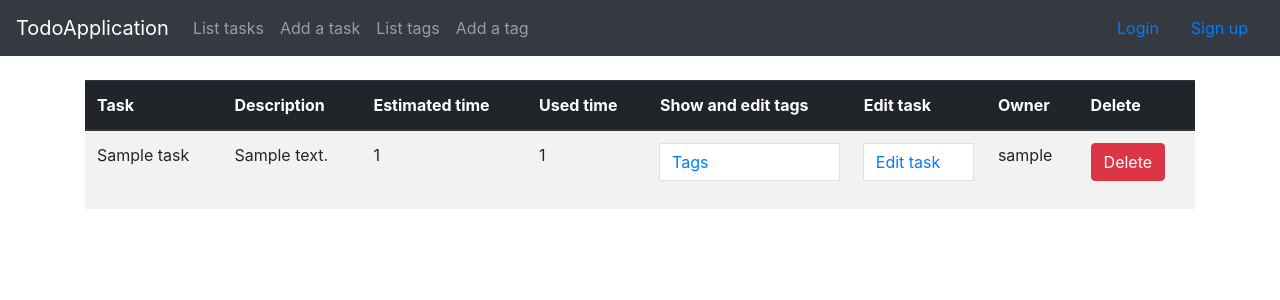
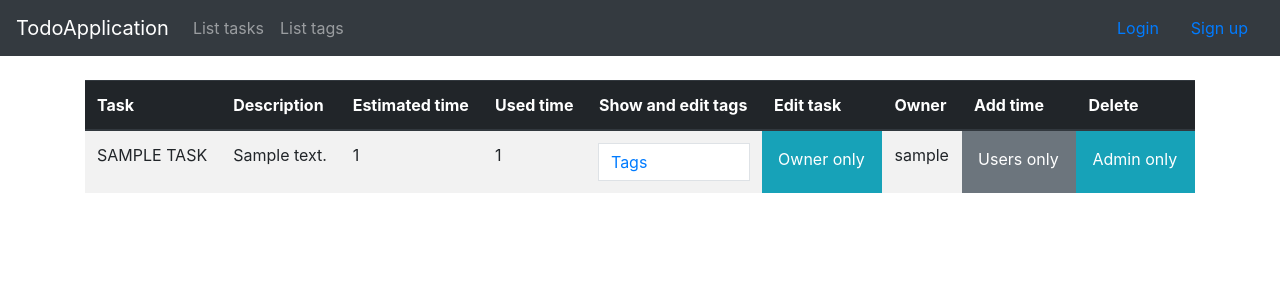
Before and after one commit to strajama/tsoha-todolist, a Flask app: page /tasks in a window 1280 px wide. Shown: the top 300 px of the page. Run offline with Flask 2, Linux system fonts and the light colour scheme; tables that the repository leaves empty hold one stand-in row (values such as "Sample post"); some libraries are stand-ins or nearby versions.

Commit message:
bootstrappia ja rajoitettu näkymiä ja toiminnallisuuksia käyttäjiltä sekä lisätty mahdollisuus lisätä aikaa nappia painamalla

```diff
--- a/application/tasks/forms.py
+++ b/application/tasks/forms.py
@@ -3,8 +3,8 @@ from wtforms import StringField, IntegerField, validators
 from application.tags.models import Tag
 
 class TaskForm(FlaskForm):
-    name = StringField('Task name', [validators.Length(min=2, max=144)])
-    description = StringField('Description', [validators.Length( max=1000)])
+    name = StringField('Task name', [validators.Length(min=2, max=30)])
+    description = StringField('Description', [validators.Length( max=60)])
     estimated_time = IntegerField('Estimated time', [validators.NumberRange(min=1, max=999)])
     used_time = IntegerField('Time used')
 
--- a/application/tasks/views.py
+++ b/application/tasks/views.py
@@ -41,8 +41,12 @@ def tasks_edit(task_id):
 @app.route("/tasks/edit/<task_id>/", methods=["POST"])
 @login_required
 def tasks_editor(task_id):
+
     form = TaskForm(request.form)
     task = Task.query.get(task_id)
+
+    if (current_user.id != task.account_id):
+        return redirect(url_for("tasks_index"))
 
     if form.name.data:
         if not form.validate():
@@ -63,13 +67,25 @@ def tasks_editor(task_id):
 
     return redirect(url_for("tasks_edit", task_id = task_id))
 
-@app.route("/tasks/<task_id>/", methods=["POST"])
+@app.route("/tasks/<task_id>/delete", methods=["POST"])
 @login_required
 def tasks_delete(task_id):
+    print('delete')
     task = Task.query.get(task_id)
 
     db.session.delete(task)
     db.session().commit()
+
+    return redirect(url_for("tasks_index"))
+
+@app.route("/tasks/<task_id>/", methods=["POST"])
+@login_required
+def tasks_addTime(task_id):
+    print('addtime')
+    task = Task.query.get(task_id)
+    task.used_time = task.used_time + 1
+
+    db.session.commit()
 
     return redirect(url_for("tasks_index"))
 
--- a/application/templates/layout.html
+++ b/application/templates/layout.html
@@ -18,14 +18,18 @@
               <a class="nav-link" href="{{ url_for('tasks_index') }}">List tasks</a>
             </li>
             <li class="nav-item">
-              <a class="nav-link" href="{{ url_for('tasks_form') }}">Add a task</a>
-            </li>
-            <li class="nav-item">
               <a class="nav-link" href="{{ url_for('tags_index') }}">List tags</a>
             </li>
-            <li class="nav-item">
-              <a class="nav-link" href="{{ url_for('tags_form') }}">Add a tag</a>
-            </li>
+            {% if current_user.is_authenticated %}
+              <li class="nav-item">
+                <a class="nav-link" href="{{ url_for('tasks_form') }} ">Add a task</a>
+              </li>
+              {% if current_user.role == 'admin' %}
+                <li class="nav-item">
+                  <a class="nav-link" href="{{ url_for('tags_form') }}">Add a tag</a>
+                </li>
+              {% endif %}
+            {% endif %}
           </ul>
           <div class="form-inline mt-2 mt-md-0">
             {% if current_user.is_authenticated %}
--- a/application/templates/tasks/list.html
+++ b/application/templates/tasks/list.html
@@ -10,22 +10,42 @@
     <th scope="col">Show and edit tags</th>
     <th scope="col">Edit task</th>
     <th scope="col">Owner</th>
+    <th scope="col">Add time</th>
     <th scope="col">Delete</th>
   </thead>
   {% for task in tasks %}
   <tr>
-    <td>{{ task.name }}</td>
+    <td class="text-uppercase">{{ task.name }}</td>
     <td>{{ task.description }}</td>
     <td>{{ task.estimated_time }}</td>
     <td>{{ task.used_time }}</td>
     <td><a class="page-link" href="{{ url_for('tasks_tagsget', task_id=task.id) }}">Tags</a></td>
-    <td><a class="page-link" href="{{ url_for('tasks_edit', task_id=task.id) }}">Edit task</a></td>
+    {% if task.account_id == current_user.id %}
+      <td>
+        <a class="page-link" href="{{ url_for('tasks_edit', task_id=task.id) }}">Edit task</a>
+      </td>
+    {% else %}
+      <td class="p-3 mb-2 bg-info text-white">Owner only</td>
+    {% endif %}
     <td>{{ task.username }}</td>
-    <td>
+    {% if current_user.is_authenticated %}
+      <td>
+        <form method="POST" class="form-group" action="{{ url_for('tasks_addTime', task_id=task.id) }}">
+          <input type="submit" class="btn btn-primary" value="Add time"/>
+        </form>
+      </td>
+    {% else %}
+      <td class="p-3 mb-2 bg-secondary text-white">Users only</td>
+    {% endif %}
+    {% if current_user.role == 'admin'%}
+      <td>
         <form method="POST" class="form-group" action="{{ url_for('tasks_delete', task_id=task.id) }}">
           <input type="submit" class="btn btn-danger" value="Delete"/>
         </form>
-    </td>
+      </td>
+    {% else %}
+      <td class="p-3 mb-2 bg-info text-white">Admin only</td>
+    {% endif %}
   </tr>
   {% endfor %}
 </table>
```
Also changed, not shown: application/templates/tags/list.html (+7 -1 lines).
